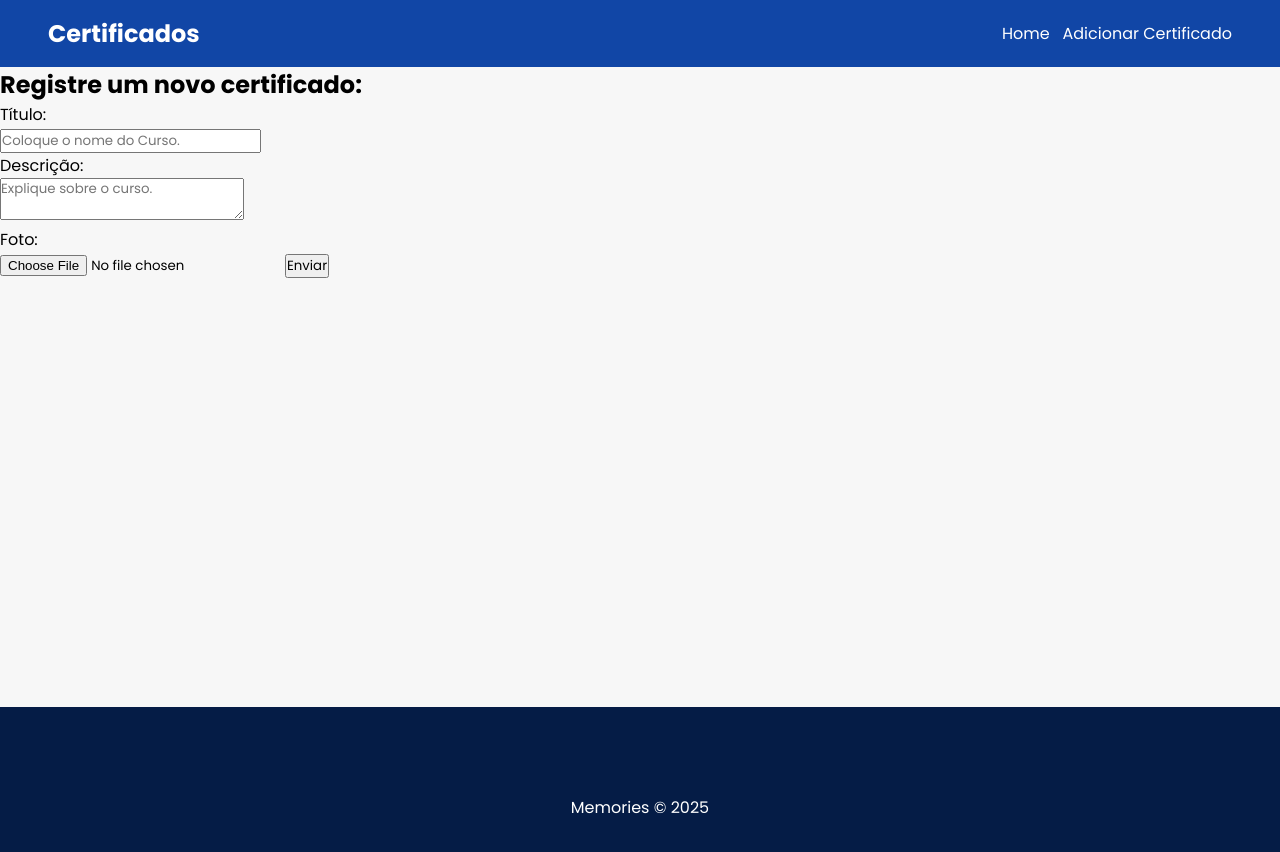
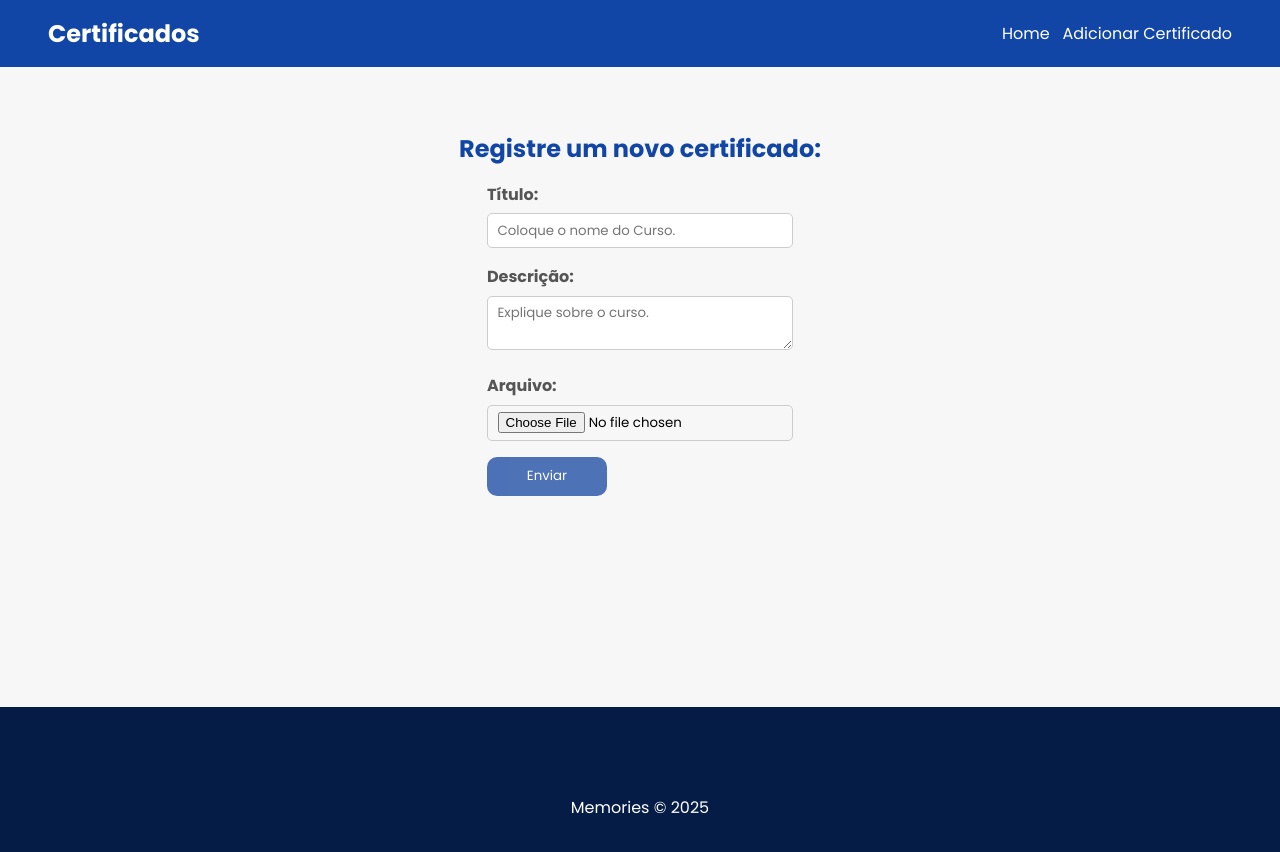
Before and after one commit to patricklohn/certificados-cursos-frontend, a React (Vite) app: page /add-certific in a window 1280 px wide. Shown: the top 852 px of the page. Built offline with nearby package versions, Linux system fonts and the light colour scheme; a web font is replaced by a local one.

Commit message:
estilização do forms

```diff
--- a/src/index.css
+++ b/src/index.css
@@ -20,3 +20,35 @@ a {
 h3 {
     margin-bottom: 1.2rem;
 }
+
+.btn {
+    background-color: #2351a7;
+    color: #fff;
+    padding: .6rem 1rem;
+    max-width: 120px;
+    text-align: center;
+    border: none;
+    opacity: .8;
+    transition: .2;
+    border-radius: 10px;
+    cursor: pointer;
+}
+
+.btn:hover{
+    opacity: 1;
+}
+
+/*Forms*/
+
+form{
+    display: flex;
+    flex-direction: column;
+    gap: 1rem;
+}
+
+input, textarea{
+    padding: .4rem .6rem;
+    border-radius: 5px;
+    border: 1px solid #ccc;
+    width: 100%;
+}
--- /dev/null
+++ b/src/routes/AddCertificado.css
@@ -0,0 +1,22 @@
+.add-certificado{
+    display: flex;
+    flex-direction: column;
+    justify-content: center;
+    align-items: center;
+    padding: 2rem;
+}
+
+.add-certificado h2{
+    color: #1146a6;
+    padding: 2rem 0 1rem;
+}
+
+.add-certificado form{
+    max-width: 500px;
+}
+
+.add-certificado p{
+    font-weight: bold;
+    color: #555;
+    margin-bottom: 0.4rem;
+}
--- a/src/routes/AddCertificado.jsx
+++ b/src/routes/AddCertificado.jsx
@@ -1,5 +1,6 @@
 import axios from "../axios-config.js"
 import {useState, useEffect} from 'react'
+import "./AddCertificado.css"
 
 const AddCertificado = () => {
   return (
@@ -15,7 +16,7 @@ const AddCertificado = () => {
           <textarea type="text" placeholder="Explique sobre o curso." name="description" />
         </label>
         <label>
-          <p>Foto:</p>
+          <p>Arquivo:</p>
           <input type="file" name="image" />
         </label>
         <input type="submit" className="btn" value="Enviar"/>
```
